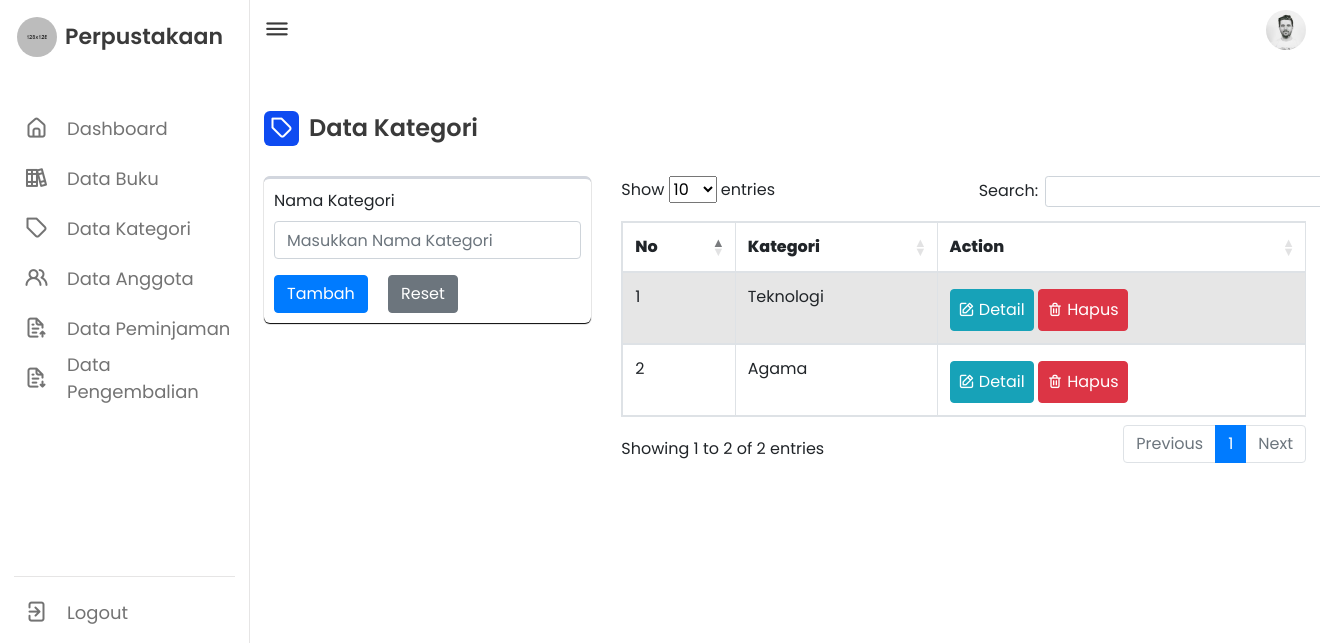
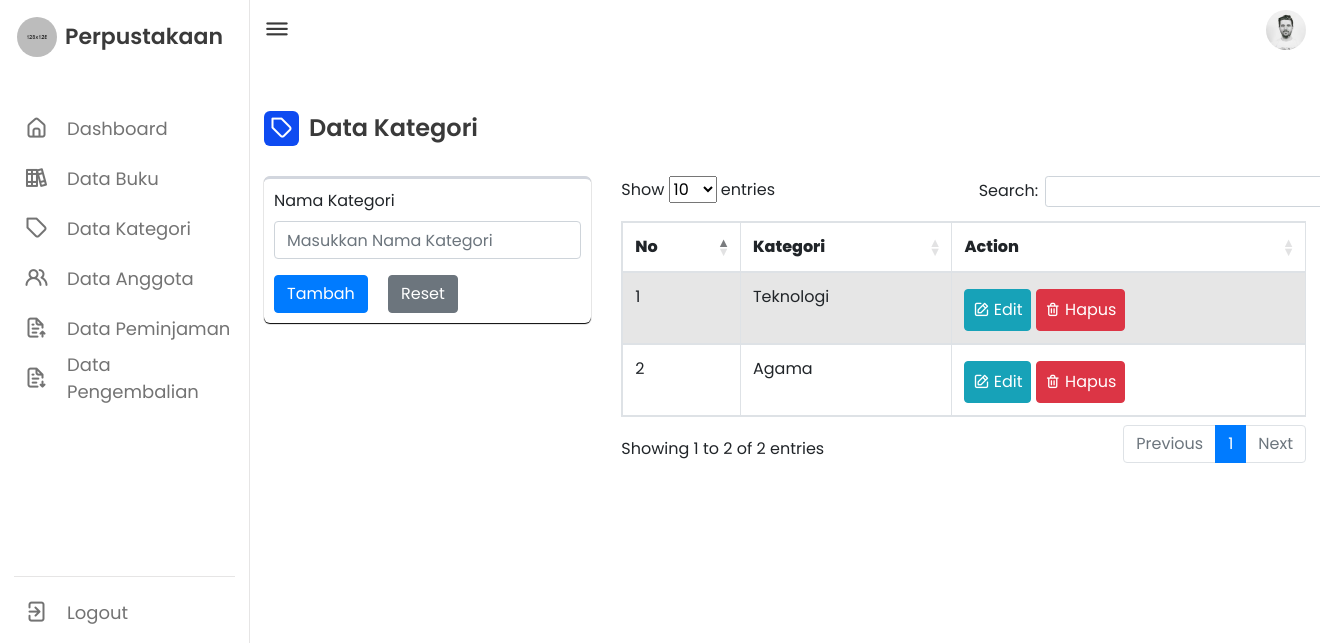
Before and after one commit to rifqyattaufi/utspapl, a CodeIgniter app: page /utspapl/kategori in a window 1320 px wide; the page is wider, and only the part inside the window is pictured. Shown: the top 643 px of that part. Run offline with CodeIgniter, Linux system fonts and the light colour scheme; data comes from the database, SQL or seed files in the repository; some libraries are stand-ins or nearby versions.

Commit message:
fix kategori

```diff
--- a/application/views/page/kategori/kategori.php
+++ b/application/views/page/kategori/kategori.php
@@ -39,7 +39,7 @@
                             <td><?= $row['nama_kategori']; ?></td>
                             <td>
                                 <a href="<?= base_url('kategori/edit/') . $row['id_kategori']; ?>" class="btn btn-info p-2 mt-1">
-                                    <i class="uil uil-edit"></i> Detail
+                                    <i class="uil uil-edit"></i> Edit
                                 </a>
                                 <a href="<?= base_url('kategori/delete/') . $row['id_kategori']; ?>" class="btn btn-danger p-2 mt-1" onclick="return confirm('Anda yakin akan menghapus buku ini ?')">
                                     <i class="uil uil-trash-alt"></i> Hapus
```
Also changed, not shown: application/views/page/kategori/add_kategori.php (deleted), application/views/page/kategori/edit_kategori.php (deleted).
